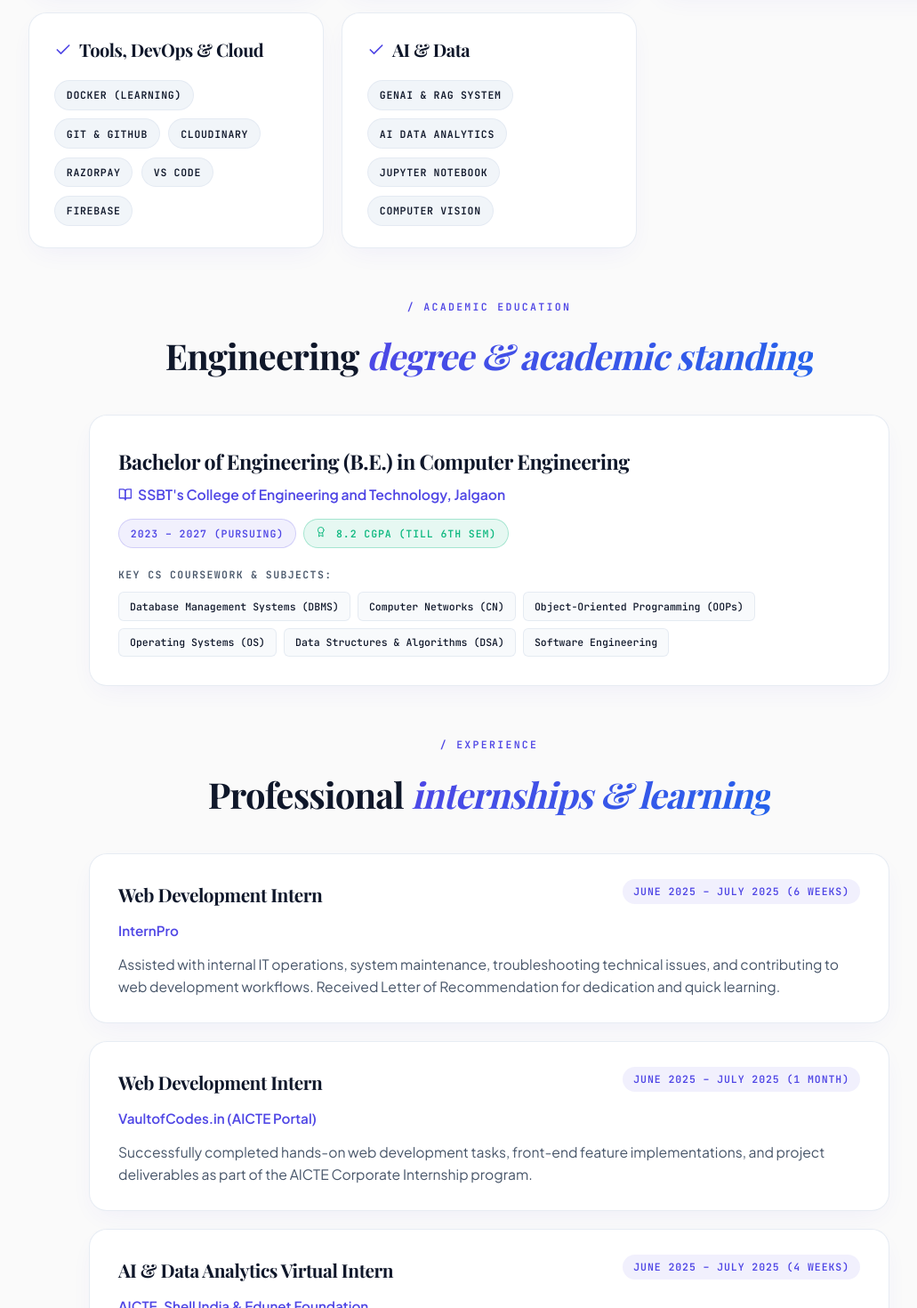
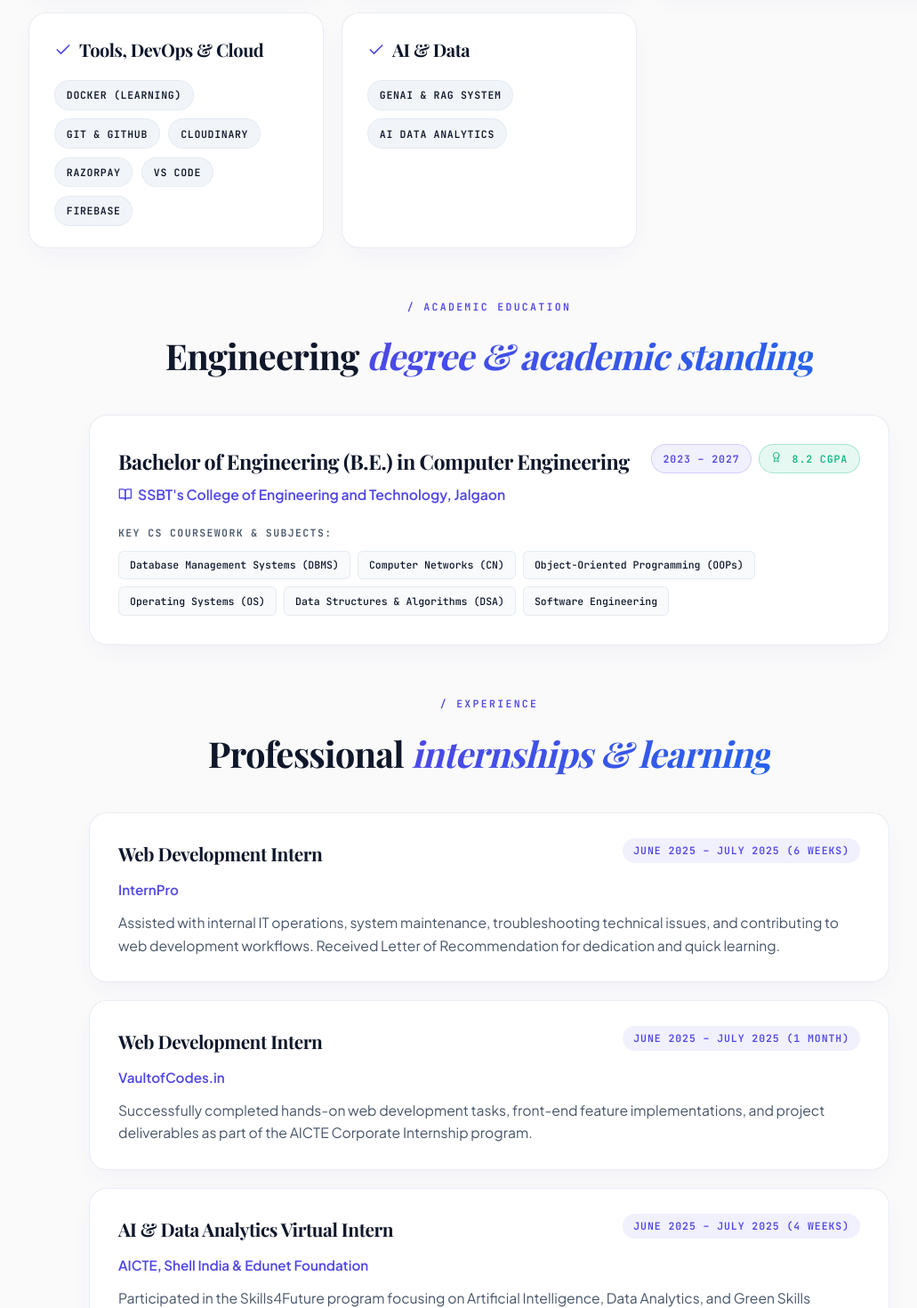
Before and after one commit to Mahesh-more1/portfolio, a React (Vite) app: page /#/about in a window 1280 px wide. Shown: the part 1376-2846 px from the top of the page at 89% size, without its empty margins (90-1121 px from the left). Built offline with nearby package versions, Linux system fonts and the light colour scheme; a web font is replaced by a local one.

Commit message:
Remove Till 6th SEM, Pursuing, Jupyter Notebook, Computer Vision, and AICTE Portal label

```diff
--- a/src/pages/About.jsx
+++ b/src/pages/About.jsx
@@ -434,7 +434,7 @@ const About = () => {
     "Frontend & UI": ["React.js", "Tailwind CSS", "Styled Components", "Responsive UI"],
     "Backend & Databases": ["Node.js", "Express.js", "MongoDB", "REST APIs", "FastAPI", "PostgreSQL"],
     "Tools, DevOps & Cloud": ["Docker (Learning)", "Git & GitHub", "Cloudinary", "Razorpay", "VS Code", "Firebase"],
-    "AI & Data": ["GenAI & RAG System", "AI Data Analytics", "Jupyter Notebook", "Computer Vision"]
+    "AI & Data": ["GenAI & RAG System", "AI Data Analytics"]
   };
 
   const coursework = [
@@ -455,7 +455,7 @@ const About = () => {
     },
     {
       title: "Web Development Intern",
-      company: "VaultofCodes.in (AICTE Portal)",
+      company: "VaultofCodes.in",
       duration: "June 2025 – July 2025 (1 Month)",
       description: "Successfully completed hands-on web development tasks, front-end feature implementations, and project deliverables as part of the AICTE Corporate Internship program."
     },
@@ -630,8 +630,8 @@ const About = () => {
               </div>
             </div>
             <div className="badges">
-              <EduPill>2023 – 2027 (Pursuing)</EduPill>
-              <EduPill mint><FiAward style={{ display: 'inline', marginRight: '4px' }} /> 8.2 CGPA (Till 6th SEM)</EduPill>
+              <EduPill>2023 – 2027</EduPill>
+              <EduPill mint><FiAward style={{ display: 'inline', marginRight: '4px' }} /> 8.2 CGPA</EduPill>
             </div>
           </EduHeader>
 
```
